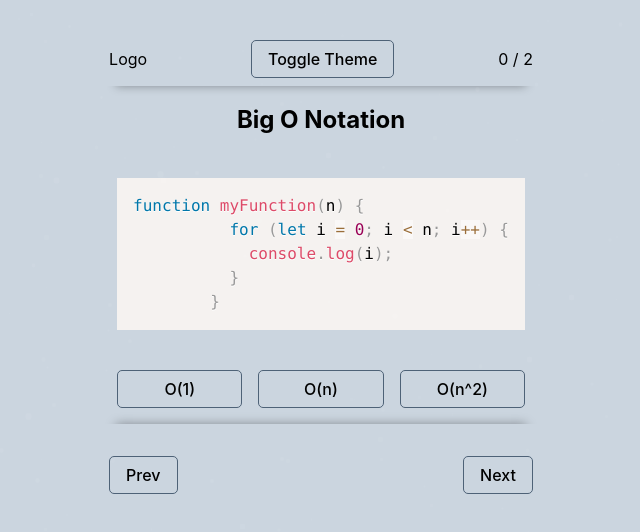
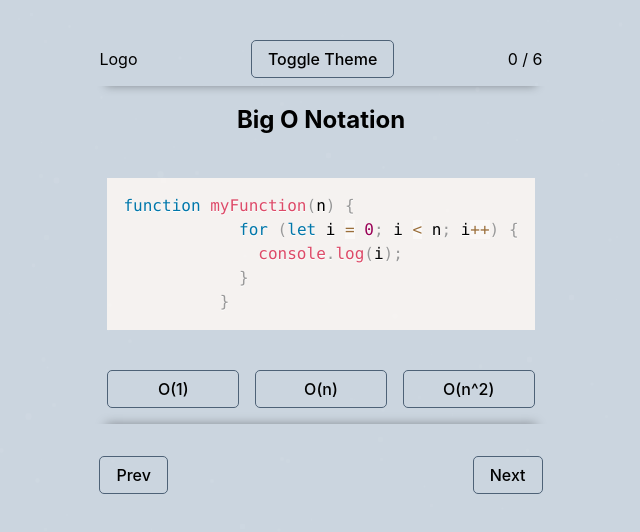
Before and after one commit to pocpat/BigO-game, a React (Vite) app: page / in a window 1280 px wide. Shown: the top 532 px of the page, without its empty margins (319-959 px from the left). Built offline with nearby package versions, Linux system fonts and the light colour scheme.

Commit message:
add 4 tasks

```diff
--- a/src/App.jsx
+++ b/src/App.jsx
@@ -4,37 +4,36 @@
 //import { Prism as SyntaxHighlighter } from "react-syntax-highlighter"; // Correct import
 // import { prism } from "react-syntax-highlighter/dist/esm/styles/prism";
 import Question from "../components/Question";
-
-
+import quizData from "../src/quizeData";
 
 import StarSky from "../components/SratSky";
 
 
 
-const quizData = [
-  {
-    code: `function myFunction(n) {
-          for (let i = 0; i < n; i++) {
-            console.log(i);
-          }
-        }`,
-    language: "javascript",
-    answers: ["O(1)", "O(n)", "O(n^2)"],
-    correct: 1,
-  },
-  {
-    code: `function anotherFunction(n) {
-          for (let i = 0; i < n; i++) {
-              for(let j = 0; j < n; j++){
-                  console.log(i + j);
-              }
-          }
-        }`,
-    language: "javascript",
-    answers: ["O(1)", "O(n)", "O(n^2)"],
-    correct: 2,
-  },
-];
+// const quizData = [
+//   {
+//     code: `function myFunction(n) {
+//           for (let i = 0; i < n; i++) {
+//             console.log(i);
+//           }
+//         }`,
+//     language: "javascript",
+//     answers: ["O(1)", "O(n)", "O(n^2)"],
+//     correct: 1,
+//   },
+//   {
+//     code: `function anotherFunction(n) {
+//           for (let i = 0; i < n; i++) {
+//               for(let j = 0; j < n; j++){
+//                   console.log(i + j);
+//               }
+//           }
+//         }`,
+//     language: "javascript",
+//     answers: ["O(1)", "O(n)", "O(n^2)"],
+//     correct: 2,
+//   },
+// ];
 
 function App() {
   const [currentQuestionIndex, setCurrentQuestionIndex] = React.useState(0);
--- a/src/quizeData.jsx
+++ b/src/quizeData.jsx
@@ -1,10 +1,4 @@
-import React from 'react';
-import './Quiz.css';
-import SyntaxHighlighter from 'react-syntax-highlighter';
-import { prism } from 'react-syntax-highlighter/dist/esm/styles/prism';
-import {javascript} from 'react-syntax-highlighter/dist/esm/languages/prism'
 
-SyntaxHighlighter.registerLanguage('javascript', javascript)
 
 const quizData = [
   {
@@ -15,7 +9,7 @@
           }`,
     language: "javascript",
     answers: ["O(1)", "O(n)", "O(n^2)"],
-          correct: 1
+    correct: 1,
   },
   {
     code: `function anotherFunction(n) {
@@ -27,6 +21,57 @@
           }`,
     language: "javascript",
     answers: ["O(1)", "O(n)", "O(n^2)"],
-          correct: 2
+    correct: 2,
+  },
+  {
+    code: `int sum = 0;
+for (int i = 0; i < n; i++) {
+    sum += i;
 }
-]
+
+          `,
+    language: "javascript",
+    answers: ["O(1)", "O(n)", "O(n^2)"],
+    correct: 2,
+  },
+  {
+    code: `for (int i = 0; i < 2 * n; i++) {
+    // some operation
+}
+ `,
+    language: "javascript",
+    answers: ["O(2N)", "O(N)", "O(N^2)"],
+    correct: 0,
+  },
+  {
+    code: `function identifyComplexity(n) {
+    let sum = 0;
+    for (let i = 0; i < n; i++) {
+        sum += i;
+    }
+    console.log("Sum: " + sum);}
+identifyComplexity(10);
+
+ `,
+    language: "javascript",
+    answers: ["O(1)", "O(N)", "O(N^2 )"],
+    correct: 1,
+  },
+  {
+    code: ` function dropConstants(n) {
+    for (let i = 0; i < 2 * n; i++) {
+        // some operation
+    }
+}
+
+dropConstants(10);
+
+ `,
+    language: "javascript",
+    answers: ["O(2N)", "O(N)", "O(N^2)"],
+    correct: 1,
+  },
+
+];
+
+export default quizData;
```
Also changed, not shown: components/CodeSnippet.jsx (+9 -4 lines). Lines whose indentation alone changed are shown as unchanged.
